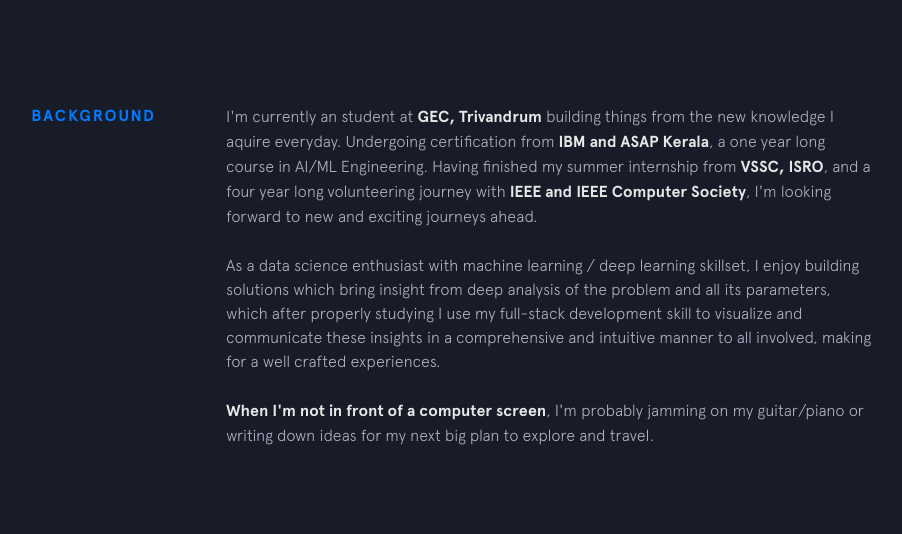
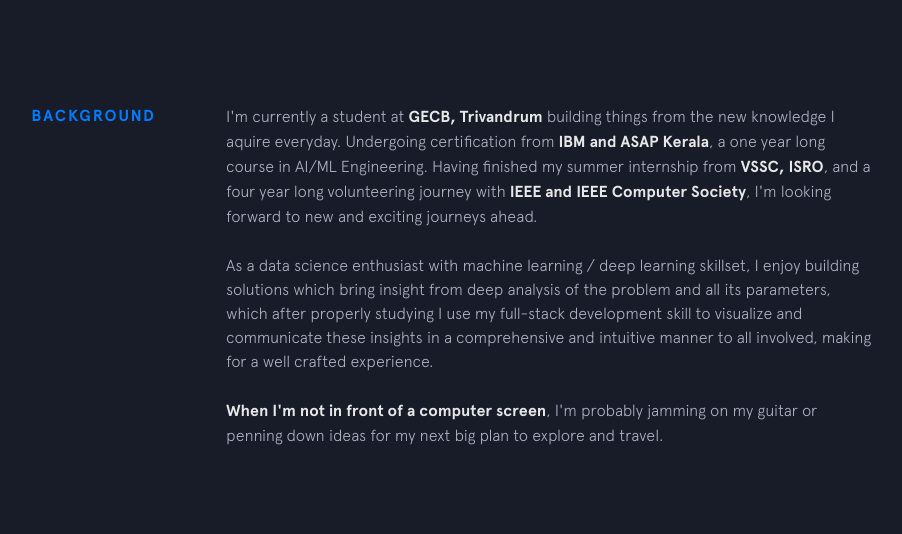
Before and after one commit to Madhav-Somanath/Portfolio, a Jekyll site: the page built from index.html, in a window 1280 px wide and 900 px high, scrolled down 743 px. Shown: the part 153-687 px from the top of the window, without its empty margins (224-1126 px from the left). Built offline with Jekyll 4.4.1, drawn with Linux system fonts in a browser that asks for light colours; nearby versions of some CDN libraries.

Commit message:
Update background.html

```diff
--- a/_includes/background.html
+++ b/_includes/background.html
@@ -2,8 +2,8 @@
   <div class="section__title">Background</div>
   <div class="section__content">
     <p>
-      I'm currently an student at
-      <a class="underline-link" href="http://www.gecbh.ac.in/" target="_blank">GEC, Trivandrum</a> building things from the new knowledge I aquire everyday.
+      I'm currently a student at
+      <a class="underline-link" href="http://www.gecbh.ac.in/" target="_blank">GECB, Trivandrum</a> building things from the new knowledge I aquire everyday.
       Undergoing certification from
       <a class="underline-link" href="http://icecsp.com/" target="_blank">IBM and ASAP Kerala</a>, a one year long course in AI/ML Engineering. Having finished my summer internship from
       <a class="underline-link" href="https://www.vssc.gov.in/VSSC/" target="_blank">VSSC, ISRO</a>, and a four year long volunteering journey with
@@ -12,11 +12,11 @@
 
     <p>
       As a data science enthusiast with machine learning / deep learning skillset, I enjoy building solutions which bring insight from deep analysis of the problem and all its parameters,
-      which after properly studying I use my full-stack development skill to visualize and communicate these insights in a comprehensive and intuitive manner to all involved, making for a well crafted experiences.
+      which after properly studying I use my full-stack development skill to visualize and communicate these insights in a comprehensive and intuitive manner to all involved, making for a well crafted experience.
     </p>
 
     <p>
-      <strong>When I'm not in front of a computer screen</strong>, I'm probably jamming on my guitar/piano or writing down ideas for my next big plan to explore and travel.
+      <strong>When I'm not in front of a computer screen</strong>, I'm probably jamming on my guitar or penning down ideas for my next big plan to explore and travel.
     </p>
   </div>
 </section>
```
